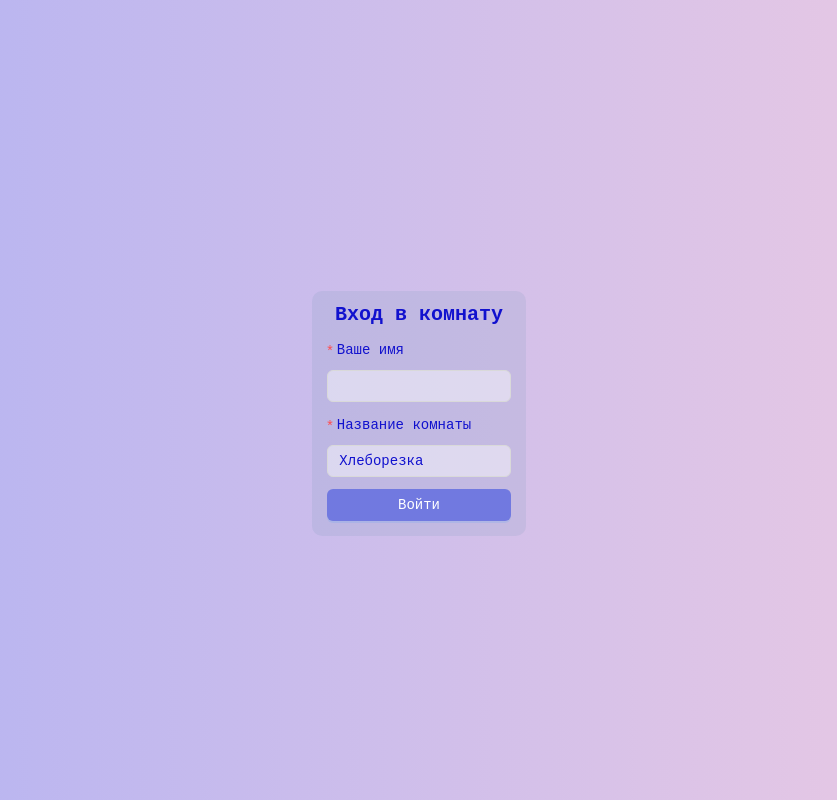
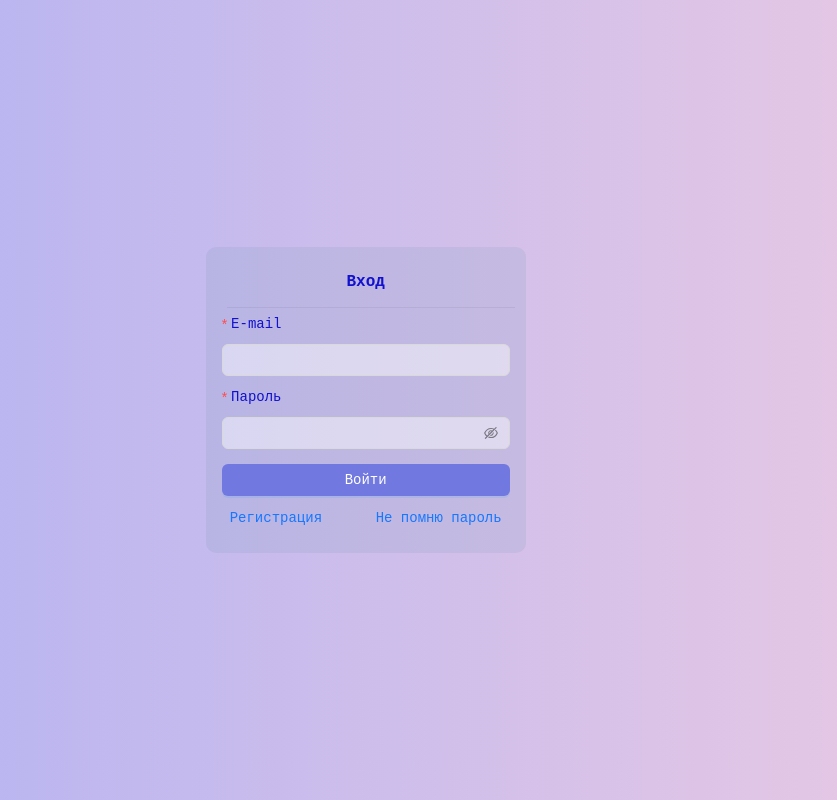
Before and after one commit to egorlavrinovich/Chat, a React (Vite) app in the folder client/: page / in a window 1280 px wide. Shown: the whole page, without its empty margins (221-1058 px from the left). Built offline with nearby package versions, Linux system fonts and the light colour scheme.

Commit message:
#12 add auth Form

```diff
--- a/client/src/App.scss
+++ b/client/src/App.scss
@@ -1,5 +1,8 @@
 .dialog-window {
-    background-color: rgba(13, 102, 108, 0.07);
-    padding: 0 15px 15px 15px;
-    border-radius: 10px
+  display: flex;
+  flex-direction: column;
+  justify-content: center;
+  background-color: rgba(13, 102, 108, 0.07);
+  border-radius: 10px;
+  padding: 7% 5% 7% 5%
 }
--- /dev/null
+++ b/client/src/components/routes/Main/Auth.jsx
@@ -0,0 +1,73 @@
+import React, {useMemo, useState} from 'react';
+import {Button, Col, Divider, Form, Input, Row, Space, Typography} from "antd";
+import {useNavigate} from "react-router-dom";
+import './main.css'
+import {CHAT} from "../../../constants/routes.js";
+import {authFormConfig, registrationFormConfig} from "./config.js";
+import {useForm} from "antd/es/form/Form.js";
+
+const {Title} = Typography;
+
+const componentsTypes = {
+    text: <Input/>,
+    password: <Input.Password/>
+}
+
+const Auth = () => {
+    const navigate = useNavigate()
+    const [isExistProfile, setIsExistProfile] = useState(true)
+    const [form] = useForm()
+
+    const onFinish = ({name, room}) => {
+        const searchParams = new URLSearchParams({name, room})
+        navigate(`${CHAT}/?${searchParams}`)
+    }
+    const handleSetTypeAuth = () => {
+        form?.resetFields()
+        setIsExistProfile((prev) => !prev)
+    }
+
+    const {title, fields, submitBtn, footerBtns} = useMemo(() => {
+        return isExistProfile ? authFormConfig({handleSetTypeAuth}) : registrationFormConfig({handleSetTypeAuth})
+    }, [isExistProfile])
+
+
+    return (
+        <Row className='main-container' align={'middle'}>
+            <Col lg={8} xs={4}/>
+            <Col lg={6} xs={16}>
+                <Form
+                    form={form}
+                    className='dialog-window'
+                    onFinish={onFinish}
+                    layout={'vertical'}
+                    autoComplete='off'
+                >
+                    <Title
+                        className='main-title'
+                        level={5}>
+                        {title}
+                    </Title>
+                    <Divider className='title-divider'/>
+                    <Space direction='vertical' size={10}>
+                        {fields?.map(({type, name, ...otherProps}) =>
+                            <Form.Item
+                                key={name}
+                                name={name}
+                                className='auth-form-item'
+                                {...otherProps}
+                            >
+                                {componentsTypes[type]}
+                            </Form.Item>)}
+                        <Button {...submitBtn}/>
+                        <div className='footer-auth-dialog-window'>
+                            {footerBtns?.map((btnConfig) => <Button {...btnConfig}/>)}</div>
+                    </Space>
+                </Form>
+            </Col>
+            <Col lg={8} span={8} xs={4}/>
+        </Row>
+    );
+};
+
+export {Auth};
--- a/client/src/components/routes/Main/Main.jsx
+++ /dev/null
@@ -1,57 +0,0 @@
-import React from 'react';
-import {Button, Col, Form, Input, Row, Typography} from "antd";
-import {useNavigate} from "react-router-dom";
-import './main.css'
-import {CHAT} from "../../../constants/routes.js";
-import {rules} from "../../../constants/rules.js";
-
-const {Title} = Typography;
-
-const {REQUIRED} = rules
-
-const Main = () => {
-    const navigate = useNavigate()
-
-    const onFinish = ({name, room}) => {
-        const searchParams = new URLSearchParams({name, room})
-        navigate(`${CHAT}/?${searchParams}`)
-    }
-
-    return (
-        <>
-            <Row className='main-container' style={{minHeight: '100%'}} align={'middle'}>
-                <Col lg={10} xs={5}/>
-                <Col lg={4} xs={14}>
-                    <Form
-                        className='dialog-window'
-                        onFinish={onFinish}
-                        layout={'vertical'}
-                        autoComplete='off'
-                    >
-                        <Title
-                            className='main-title'
-                            level={4}>
-                            Вход в комнату
-                        </Title>
-                        <Form.Item name='name' rules={[REQUIRED]} label={'Ваше имя'}>
-                            <Input/>
-                        </Form.Item>
-                        <Form.Item name='room' rules={[REQUIRED]} initialValue={'Хлеборезка'}
-                                   label={'Название комнаты'}>
-                            <Input/>
-                        </Form.Item>
-                        <Button
-                            className={'main-btn'}
-                            type={'primary'}
-                            htmlType='submit'>
-                            Войти
-                        </Button>
-                    </Form>
-                </Col>
-                <Col lg={10} span={8} xs={5}/>
-            </Row>
-        </>
-    );
-};
-
-export {Main};
--- /dev/null
+++ b/client/src/components/routes/Main/config.js
@@ -0,0 +1,89 @@
+import {rules} from "../../../constants/rules.js";
+
+const {REQUIRED, EMAIL, CONFIRM_PASSWORD, PASSWORD_MIN_LENGTH} = rules
+
+export const authFormConfig = ({handleSetTypeAuth}) => ({
+    title: 'Вход',
+    fields: [
+        {
+            name: 'email',
+            rules: [REQUIRED, EMAIL],
+            label: 'E-mail',
+            type: 'text'
+        },
+        {
+            name: 'password',
+            rules: [REQUIRED],
+            label: 'Пароль',
+            type: 'password'
+        }
+    ],
+    submitBtn: {
+        children: 'Войти',
+        type: 'primary',
+        htmlType: 'submit',
+        className: 'main-btn'
+    },
+    footerBtns: [{
+        children: 'Регистрация',
+        size: 'small',
+        type: 'link',
+        onClick: handleSetTypeAuth
+    }, {
+        children: 'Не помню пароль',
+        size: 'small',
+        type: 'link',
+    }]
+})
+
+export const registrationFormConfig = ({handleSetTypeAuth}) => ({
+    title: 'Регистрация',
+    fields: [
+        {
+            name: 'name',
+            rules: [REQUIRED],
+            label: 'Имя',
+            type: 'text'
+        },
+        {
+            name: 'email',
+            rules: [REQUIRED, EMAIL],
+            label: 'E-mail',
+            type: 'text'
+        },
+        {
+            name: 'password',
+            rules: [REQUIRED, PASSWORD_MIN_LENGTH],
+            label: 'Пароль',
+            type: 'password',
+        },
+        {
+            name: 'repeatPassword',
+            rules: [CONFIRM_PASSWORD,
+                ({getFieldValue}) => ({
+                    validator(_, value) {
+                        if (!value || getFieldValue('password') === value) {
+                            return Promise.resolve();
+                        }
+                        return Promise.reject(new Error('Пароли не совпадают'));
+                    },
+                }),
+            ],
+            label: 'Подтвердите пароль',
+            type: 'password',
+            dependencies: ['password']
+        }
+    ],
+    submitBtn: {
+        children: 'Зарегестрироваться',
+        type: 'primary',
+        htmlType: 'submit',
+        className: 'main-btn'
+    },
+    footerBtns: [{
+        children: 'У меня уже есть аккаунт',
+        size: 'small',
+        type: 'link',
+        onClick: handleSetTypeAuth
+    }]
+})
--- a/client/src/components/routes/Main/main.css
+++ b/client/src/components/routes/Main/main.css
@@ -1,12 +1,26 @@
 .main-title {
     color: rgb(35, 35, 222);
-    padding-top: 10px;
     display: flex;
     justify-content: center;
     font: monospace;
+    margin: 0;
 }
 
 .main-btn {
     width: 100%;
     background-color: rgb(113, 121, 224);
+    margin-top: 2%;
 }
+
+.footer-auth-dialog-window {
+    display: flex;
+    justify-content: space-between;
+}
+
+.title-divider {
+    margin: 5px;
+}
+
+.auth-form-item {
+    margin: 0;
+}
--- a/client/src/components/routes/Router.jsx
+++ b/client/src/components/routes/Router.jsx
@@ -1,12 +1,12 @@
 import React from 'react';
 import {BrowserRouter, Route, Routes} from "react-router-dom";
-import {Main} from "./Main/Main.jsx";
+import {Auth} from "./Main/Auth.jsx";
 import {Chat} from "./Chat/Chat.jsx";
 
 const ROUTES_MAP = [
     {
         path: '/',
-        component: <Main/>
+        component: <Auth/>
     },
     {
         path: '/chat',
--- a/client/src/constants/rules.js
+++ b/client/src/constants/rules.js
@@ -2,5 +2,17 @@ export const rules = {
     REQUIRED: {
         required: true,
         message: 'Поле является обязательным',
+    },
+    EMAIL: {
+        type: 'email',
+        message: 'Неверный email'
+    },
+    PASSWORD_MIN_LENGTH: {
+        min: 6,
+        message: 'Пароль не должен быть меньше ${min} символов'
+    },
+    CONFIRM_PASSWORD: {
+        required: true,
+        message: 'Подтвердите пароль'
     }
 }
--- a/client/src/constants/theme.js
+++ b/client/src/constants/theme.js
@@ -6,7 +6,7 @@ export const theme = {
     },
     components: {
         Form: {
-            itemMarginBottom: '12px'
+            itemMarginBottom: '12px',
         },
         Input: {
             activeBg: 'rgba(255,255,255,0.15)',
```
